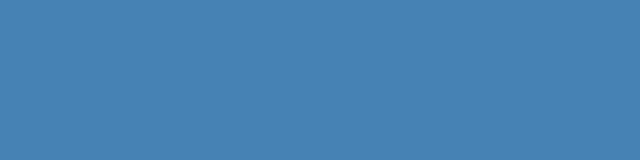
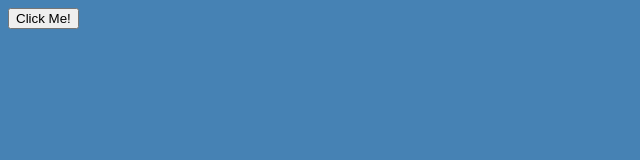
Before and after one commit to tsekeres/event-listeners, a plain HTML site: page index.html in a window 1280 px wide. Shown: the whole page, without its empty margins (0-640 px from the left). Drawn offline with Linux system fonts and the light colour scheme.

Commit message:
tested selectors

```diff
--- a/index.html
+++ b/index.html
@@ -7,6 +7,7 @@
   <title>Document</title>
 </head>
 <body>
+  <button id='main-btn'>Click Me!</button>
 
   <script src="main.js"></script>
 </body>
```
Also changed, not shown: main.js (+8 -0 lines).
